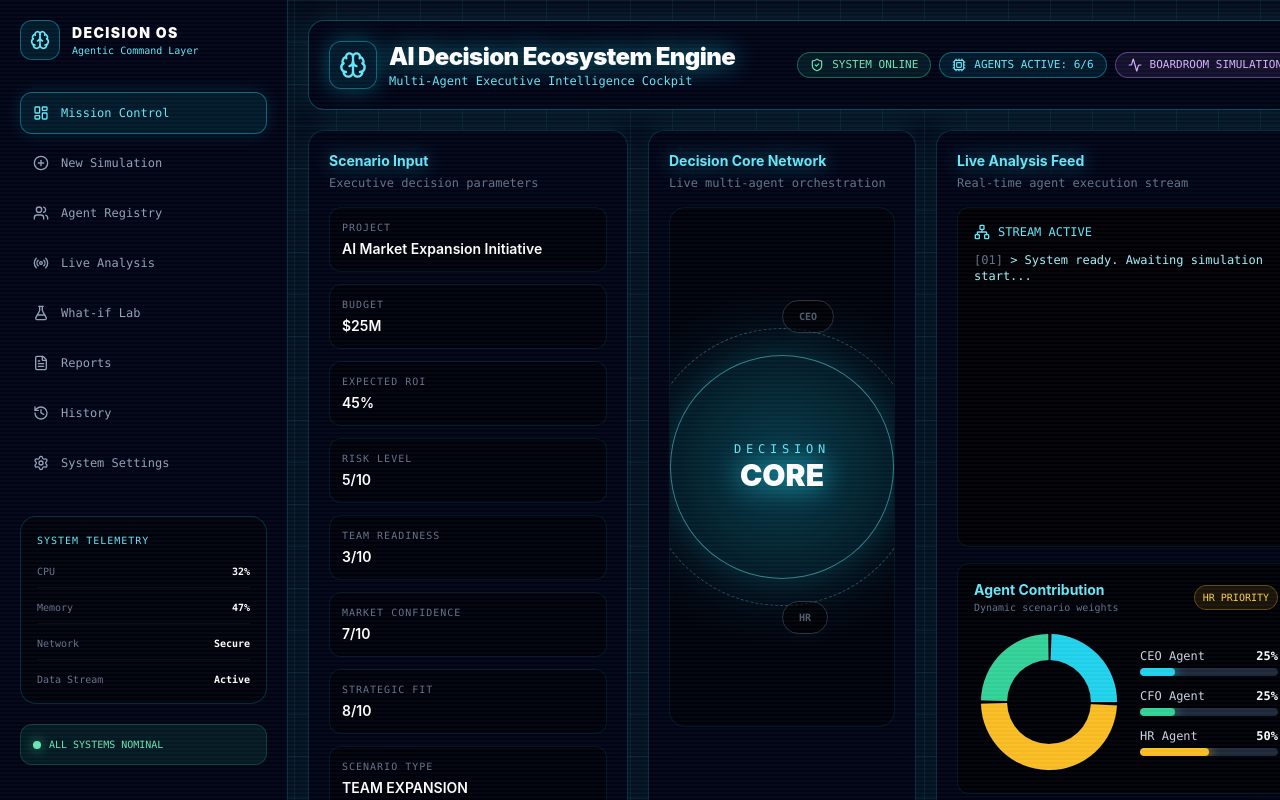
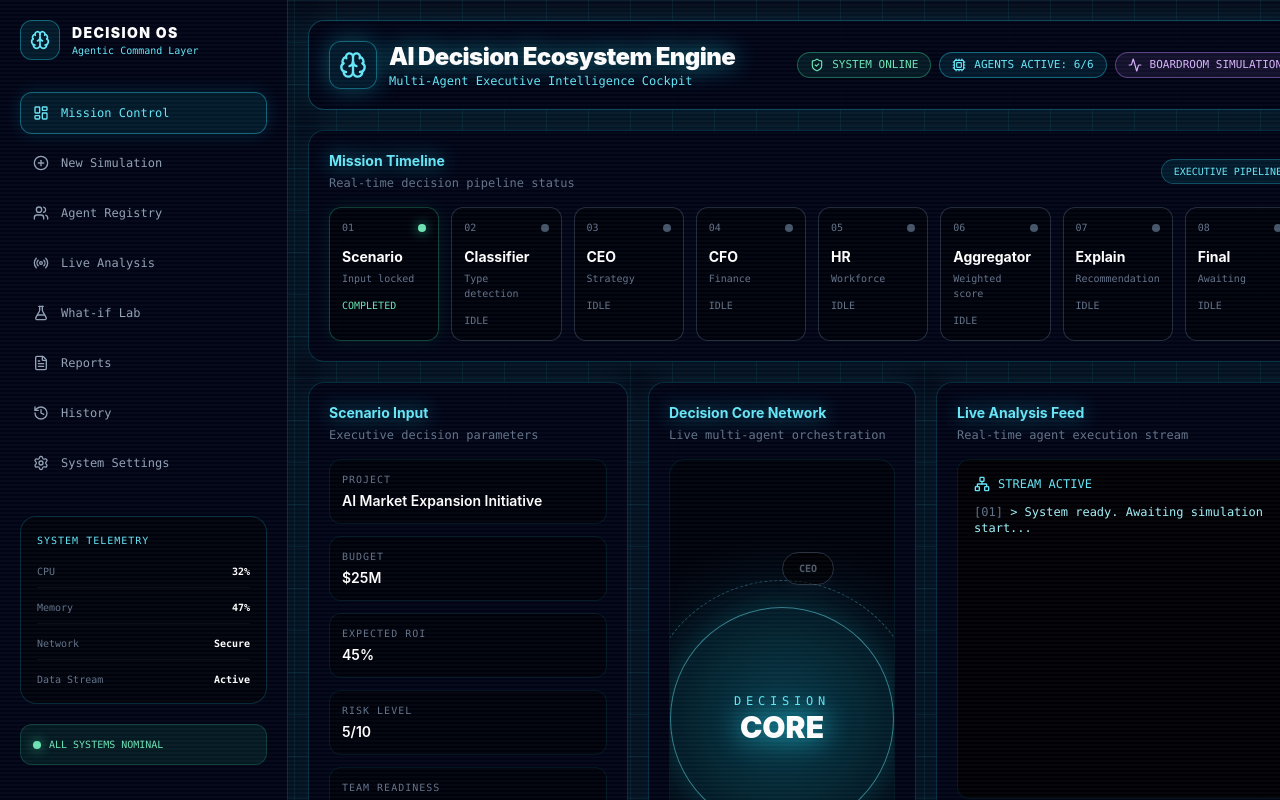
Before and after one commit to multi-agent-decision-engine/ai-decision-ecosystem, a React (Vite) app in the folder frontend/: page / in a window 1280 px wide. Shown: the top 800 px of the page. Built offline with nearby package versions, Linux system fonts and the light colour scheme.

Commit message:
feat(frontend): add mission timeline

```diff
--- a/frontend/src/App.tsx
+++ b/frontend/src/App.tsx
@@ -147,6 +147,14 @@ await addDebateMessage(agentDebateMessages[6]);
       <div className="flex-1">
         <div className="mx-auto max-w-[1600px] space-y-5 p-5">
           <TopBar isRunning={isRunning} />
+    <MissionTimeline
+    agents={agents}
+    classifierStatus={classifierStatus}
+    aggregatorStatus={aggregatorStatus}
+    explainStatus={explainStatus}
+    finalVisible={finalVisible}
+    />
+
         <section className="grid gap-5 xl:grid-cols-[320px_1fr_380px]">
           <ScenarioPanel isRunning={isRunning} onStart={runSimulation} />
           <DecisionCore
@@ -292,7 +300,119 @@ function TopBar({ isRunning }: { isRunning: boolean }) {
     </motion.header>
   );
 }
+function MissionTimeline({
+  agents,
+  classifierStatus,
+  aggregatorStatus,
+  explainStatus,
+  finalVisible,
+}: {
+  agents: Agent[];
+  classifierStatus: AgentStatus;
+  aggregatorStatus: AgentStatus;
+  explainStatus: AgentStatus;
+  finalVisible: boolean;
+}) {
+  const getAgentStatus = (id: string) =>
+    agents.find((agent) => agent.id === id)?.status ?? "IDLE";
 
+  const steps = [
+    {
+      label: "Scenario",
+      status: "COMPLETED" as AgentStatus,
+      detail: "Input locked",
+    },
+    {
+      label: "Classifier",
+      status: classifierStatus,
+      detail: "Type detection",
+    },
+    {
+      label: "CEO",
+      status: getAgentStatus("ceo"),
+      detail: "Strategy",
+    },
+    {
+      label: "CFO",
+      status: getAgentStatus("cfo"),
+      detail: "Finance",
+    },
+    {
+      label: "HR",
+      status: getAgentStatus("hr"),
+      detail: "Workforce",
+    },
+    {
+      label: "Aggregator",
+      status: aggregatorStatus,
+      detail: "Weighted score",
+    },
+    {
+      label: "Explain",
+      status: explainStatus,
+      detail: "Recommendation",
+    },
+    {
+      label: "Final",
+      status: finalVisible ? ("COMPLETED" as AgentStatus) : ("IDLE" as AgentStatus),
+      detail: finalVisible ? "REVISE" : "Awaiting",
+    },
+  ];
+
+  return (
+    <section className="rounded-2xl border border-cyan-400/20 bg-slate-950/80 p-5 shadow-[0_0_30px_rgba(34,211,238,0.12)] backdrop-blur-xl">
+      <div className="mb-4 flex flex-col gap-2 md:flex-row md:items-center md:justify-between">
+        <div>
+          <h2 className="text-sm font-bold text-cyan-300 drop-shadow-[0_0_10px_rgba(34,211,238,0.7)]">
+            Mission Timeline
+          </h2>
+          <p className="mt-1 font-mono text-xs text-slate-500">
+            Real-time decision pipeline status
+          </p>
+        </div>
+
+        <span className="rounded-full border border-cyan-400/30 bg-cyan-400/10 px-3 py-1 font-mono text-[10px] text-cyan-300">
+          EXECUTIVE PIPELINE
+        </span>
+      </div>
+
+      <div className="grid gap-3 md:grid-cols-4 xl:grid-cols-8">
+        {steps.map((step, index) => (
+          <motion.div
+            key={step.label}
+            initial={{ opacity: 0, y: 12 }}
+            animate={{ opacity: 1, y: 0 }}
+            transition={{ delay: index * 0.04 }}
+            className={`rounded-xl border bg-black/40 p-3 ${timelineStatusClass(
+              step.status
+            )}`}
+          >
+            <div className="mb-3 flex items-center justify-between">
+              <span className="font-mono text-[10px] text-slate-500">
+                {String(index + 1).padStart(2, "0")}
+              </span>
+
+              <span
+                className={`h-2 w-2 rounded-full ${timelineDotClass(
+                  step.status
+                )}`}
+              />
+            </div>
+
+            <p className="text-sm font-bold text-white">{step.label}</p>
+            <p className="mt-1 font-mono text-[10px] text-slate-500">
+              {step.detail}
+            </p>
+
+            <p className={`mt-3 font-mono text-[10px] ${timelineTextClass(step.status)}`}>
+              {step.status}
+            </p>
+          </motion.div>
+        ))}
+      </div>
+    </section>
+  );
+}
 function ScenarioPanel({
   isRunning,
   onStart,
@@ -1036,7 +1156,44 @@ function SliderControl({
     </div>
   );
 }
+function timelineStatusClass(status: AgentStatus) {
+  if (status === "COMPLETED") {
+    return "border-emerald-400/30 shadow-[0_0_18px_rgba(52,211,153,0.10)]";
+  }
 
+  if (status === "ANALYZING") {
+    return "border-cyan-400/40 shadow-[0_0_20px_rgba(34,211,238,0.16)]";
+  }
+
+  if (status === "WARNING") {
+    return "border-amber-400/40 shadow-[0_0_20px_rgba(251,191,36,0.14)]";
+  }
+
+  return "border-slate-700/70";
+}
+
+function timelineDotClass(status: AgentStatus) {
+  if (status === "COMPLETED") {
+    return "bg-emerald-300 shadow-[0_0_12px_rgba(52,211,153,0.9)]";
+  }
+
+  if (status === "ANALYZING") {
+    return "bg-cyan-300 shadow-[0_0_12px_rgba(34,211,238,0.9)] animate-pulse";
+  }
+
+  if (status === "WARNING") {
+    return "bg-amber-300 shadow-[0_0_12px_rgba(251,191,36,0.9)]";
+  }
+
+  return "bg-slate-600";
+}
+
+function timelineTextClass(status: AgentStatus) {
+  if (status === "COMPLETED") return "text-emerald-300";
+  if (status === "ANALYZING") return "text-cyan-300";
+  if (status === "WARNING") return "text-amber-300";
+  return "text-slate-500";
+}
 function clamp(value: number) {
   return Math.max(0, Math.min(100, Math.round(value)));
 }
```
